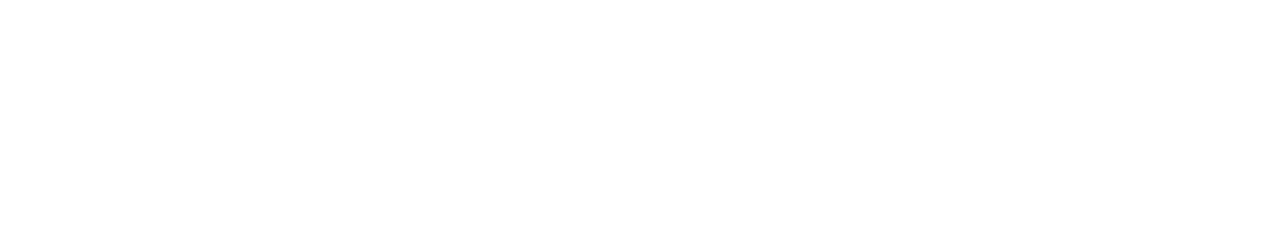
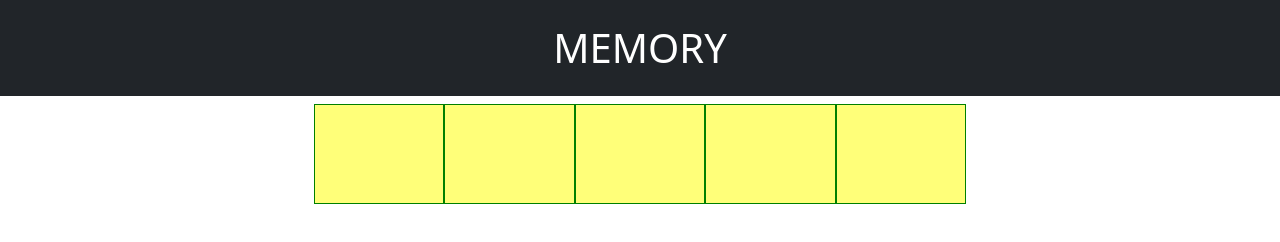
Before and after one commit to Ezy93/js-simon, a plain HTML site: page index.html in a window 1280 px wide. Drawn offline with nearby package versions, Linux system fonts and the light colour scheme.

Commit message:
aggiunti dinamicamente dei div che conterranno i numeri

```diff
--- a/css/style.css
+++ b/css/style.css
@@ -0,0 +1,11 @@
+#numberDisplay{
+    margin: 0 auto;
+    height: 100px;
+    background-color: yellowgreen;
+}
+
+.numberContainer{
+    height: 100%;
+    background-color: rgb(255, 255, 121);
+    border: 1px solid green;
+}
--- a/index.html
+++ b/index.html
@@ -19,11 +19,27 @@
 
 
 <body>
-    <header>
+    <header class="container-fluid px-0">
+        <div class="row">
+            <div class="col-12">
+                <h1 class="text-uppercase text-center text-white bg-dark py-4">
+                    memory
+                </h1>
+            </div>
+        </div>
 
     </header>
 
     <main>
+        <div class="container-fluid px-0">
+            <div class="row">
+                <div id="numberDisplay" class="col-6 px-0 d-flex">
+
+                </div>
+            </div>
+        </div>
+
+
 
     </main>
     <script src="js/script.js"></script>
--- a/js/script.js
+++ b/js/script.js
@@ -5,3 +5,66 @@ Visualizzare in pagina 5 numeri casuali.
 Da lì parte un timer di 30 secondi.
 Dopo 30 secondi l'utente deve inserire, uno alla volta, i numeri che ha visto precedentemente, tramite il prompt().
 Dopo che sono stati inseriti i 5 numeri, il software dice quanti e quali dei numeri da indovinare sono stati individuati. */
+
+let numbersDisplay = document.querySelector("#numberDisplay");
+
+let randomNumbers = [];
+
+let check = true;
+
+
+
+
+randomInt(5 , randomNumbers);
+console.log(randomInt(5 , randomNumbers));
+
+/* for(let i = 0; i < randomNumbers.length; i++){
+    numbersDisplay.innerHTML += randomNumbers[i];
+
+}  */
+
+for(let i =0; i < randomNumbers.length; i++) {
+
+    let divNumberContainer = document.createElement("div");
+    console.log(divNumberContainer)
+    divNumberContainer.classList.add("numberContainer" , "d-flex" , "justify-content-center" , "align-items-center" , "fs-1");
+    divNumberContainer.style.width = `calc(100% / ${randomNumbers.length})`
+    numbersDisplay.appendChild(divNumberContainer);
+
+}
+
+
+
+
+
+
+
+
+
+
+
+//? SEZIONE DEDICATA ALLE FUNZIONI
+
+/**
+ * Funzione che genera numeri casuali(tanti quanti il primo parametro passato e mai uguali) e li inserisce in un array indicato con il secondo parametro
+ * @param {Int} howMuch
+ * @param {Array} where
+ */
+function randomInt(howMuch,where){
+    while(check){
+        let randomInt = Math.floor(Math.random() * (howMuch - 1) + 1);
+        console.log(typeof randomInt)
+        randomNumbers.push(randomInt);
+
+        /* if(!randomNumbers.includes(randomInt)){
+            randomNumbers.push(randomInt);
+        } */
+
+        if(where.length == howMuch){
+            check = false;
+        }
+    }
+
+
+    return randomNumbers;
+}
```
